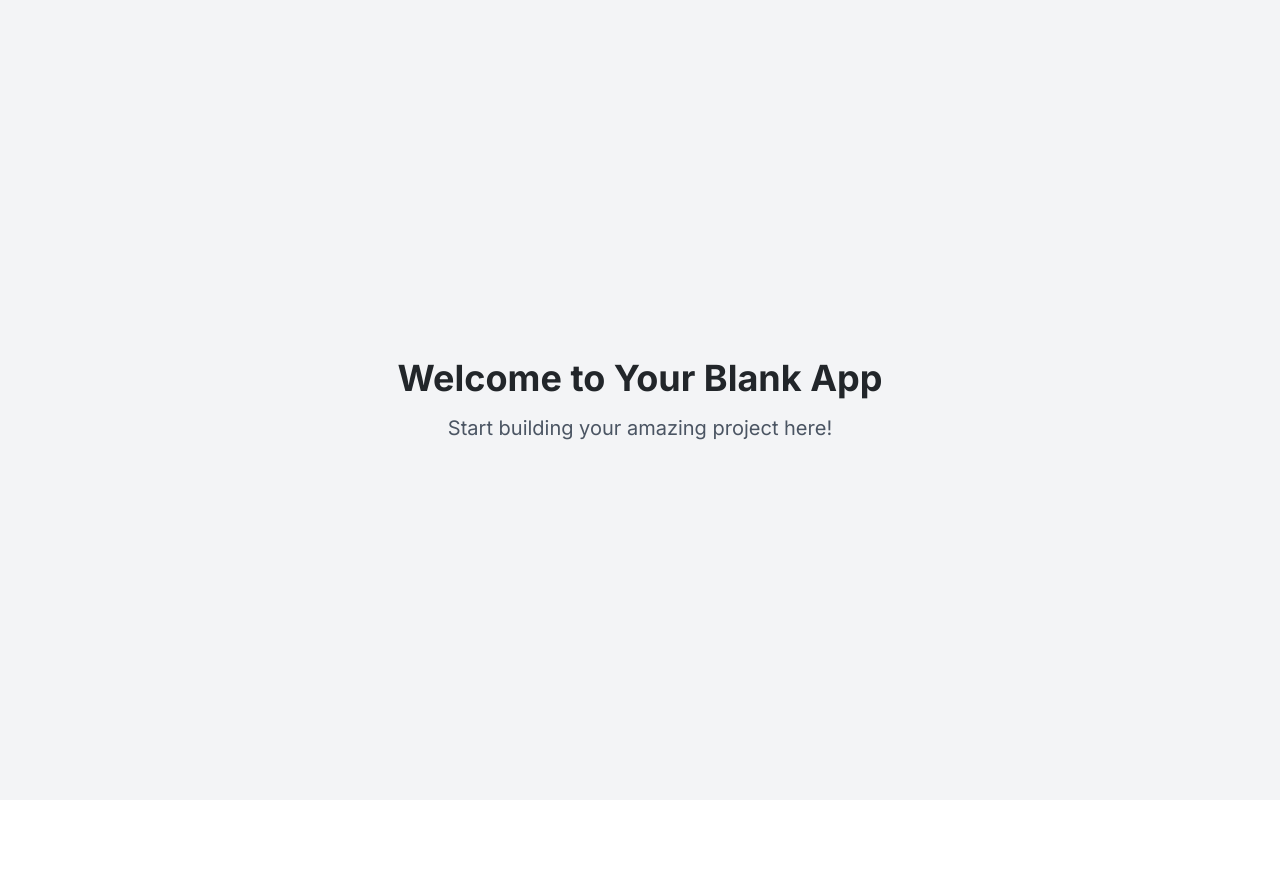
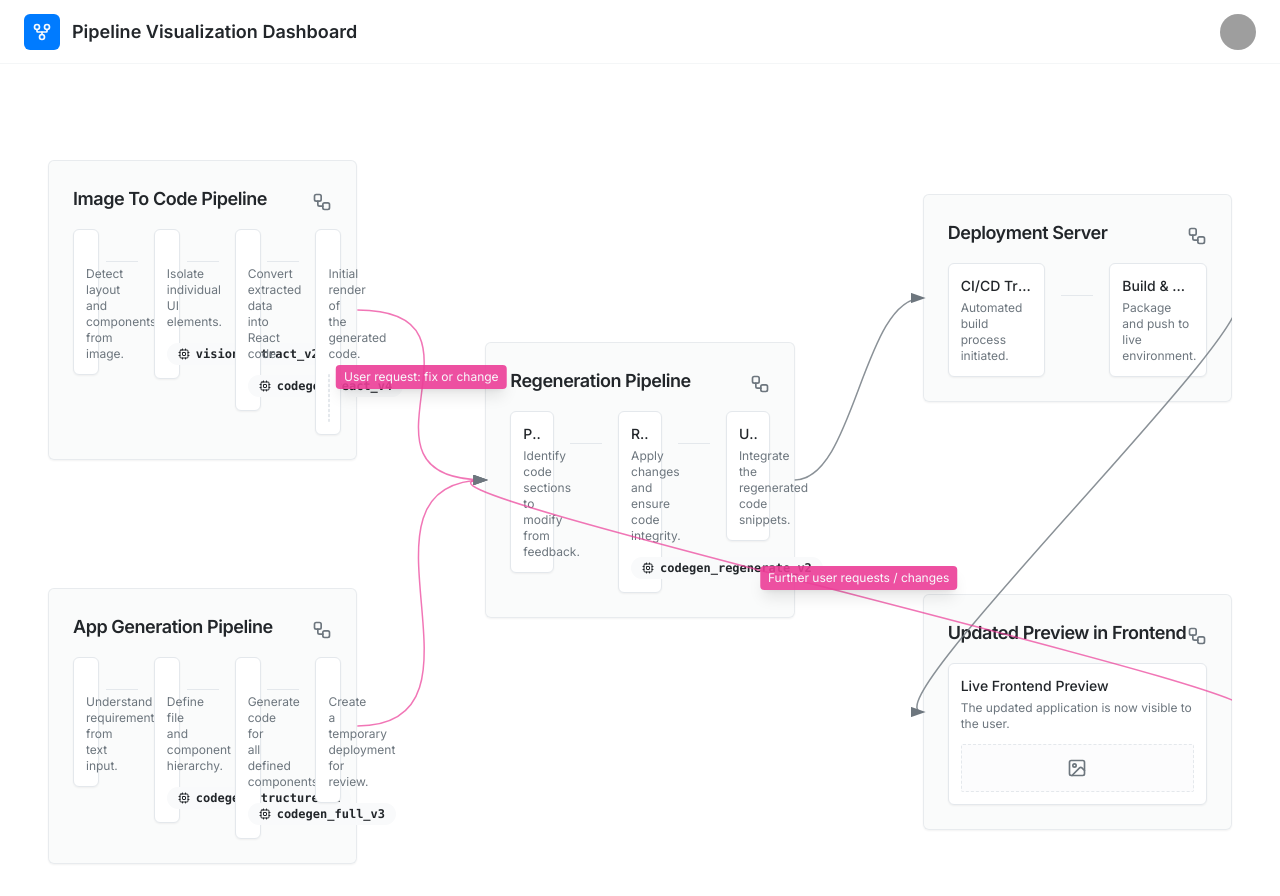
Before and after one commit to SadiqNaizam/mlo-a774-3ad3, a React (Vite) app: page / in a window 1280 px wide. Before the commit the page ends 800 px from the top, so only its background shows below. Built offline with nearby package versions, Linux system fonts and the light colour scheme; grey boxes are pictures that could not be loaded.

Commit message:
Files generated: Index.tsx

```diff
--- a/src/pages/Index.tsx
+++ b/src/pages/Index.tsx
@@ -1,14 +1,146 @@
-// Update this page (the content is just a fallback if you fail to update the page)
+import React, { useRef } from 'react';
+import MainAppLayout from '@/components/layout/MainAppLayout';
+import PipelineCard, { PipelineCardProps } from '@/components/PipelineOverview/PipelineCard';
+import PipelineConnector from '@/components/PipelineOverview/PipelineConnector';
 
-const Index = () => {
+// Type definition for a connector between pipelines
+interface ConnectorData {
+  fromId: string;
+  toId: string;
+  label?: string;
+  variant?: 'default' | 'user-request';
+}
+
+// --- Dummy Data Definitions ---
+
+const pipelineData: readonly PipelineCardProps[] = [
+  {
+    id: 'p1',
+    title: 'Image To Code Pipeline',
+    steps: [
+      { id: 'p1s1', title: 'Analyze Screenshot', description: 'Detect layout and components from image.' },
+      { id: 'p1s2', title: 'Component Extraction', description: 'Isolate individual UI elements.', apiCall: 'vision_extract_v2' },
+      { id: 'p1s3', title: 'Generate JSX', description: 'Convert extracted data into React code.', apiCall: 'codegen_react_v4' },
+      { id: 'p1s4', title: 'Preview in Frontend', description: 'Initial render of the generated code.', hasPreview: true },
+    ],
+  },
+  {
+    id: 'p2',
+    title: 'App Generation Pipeline',
+    steps: [
+      { id: 'p2s1', title: 'Parse User Prompt', description: 'Understand requirements from text input.' },
+      { id: 'p2s2', title: 'Generate App Structure', description: 'Define file and component hierarchy.', apiCall: 'codegen_structure_v1' },
+      { id: 'p2s3', title: 'Write Component Code', description: 'Generate code for all defined components.', apiCall: 'codegen_full_v3' },
+      { id: 'p2s4', title: 'Deploy to Sandbox', description: 'Create a temporary deployment for review.' },
+    ],
+  },
+  {
+    id: 'p3',
+    title: 'Regeneration Pipeline',
+    steps: [
+      { id: 'p3s1', title: 'Parse User Request', description: 'Identify code sections to modify from feedback.' },
+      { id: 'p3s2', title: 'Regeneration Logic', description: 'Apply changes and ensure code integrity.', apiCall: 'codegen_regenerate_v2' },
+      { id: 'p3s3', title: 'Update First-Pass Code', description: 'Integrate the regenerated code snippets.' },
+    ],
+  },
+  {
+    id: 'p4',
+    title: 'Deployment Server',
+    steps: [
+      { id: 'p4s1', title: 'CI/CD Trigger', description: 'Automated build process initiated.' },
+      { id: 'p4s2', title: 'Build & Deploy', description: 'Package and push to live environment.' },
+    ],
+  },
+  {
+    id: 'p5',
+    title: 'Updated Preview in Frontend',
+    steps: [
+      { id: 'p5s1', title: 'Live Frontend Preview', description: 'The updated application is now visible to the user.', hasPreview: true },
+    ],
+  },
+] as const;
+
+const connectorData: readonly ConnectorData[] = [
+  {
+    fromId: 'p1',
+    toId: 'p3',
+    label: 'User request: fix or change',
+    variant: 'user-request',
+  },
+  {
+    fromId: 'p2',
+    toId: 'p3',
+    variant: 'user-request',
+  },
+  {
+    fromId: 'p3',
+    toId: 'p4',
+  },
+  {
+    fromId: 'p4',
+    toId: 'p5',
+  },
+  {
+    fromId: 'p5',
+    toId: 'p3',
+    label: 'Further user requests / changes',
+    variant: 'user-request',
+  },
+] as const;
+
+
+const IndexPage: React.FC = () => {
+  const pipelineContainerRef = useRef<HTMLDivElement>(null);
+
+  // Helper function to find a pipeline card's data by its ID
+  const findCardData = (id: string): PipelineCardProps | undefined => {
+    return pipelineData.find((p) => p.id === id);
+  };
+
+  const p1Data = findCardData('p1');
+  const p2Data = findCardData('p2');
+  const p3Data = findCardData('p3');
+  const p4Data = findCardData('p4');
+  const p5Data = findCardData('p5');
+
   return (
-    <div className="min-h-screen flex items-center justify-center bg-gray-100">
-      <div className="text-center">
-        <h1 className="text-4xl font-bold mb-4">Welcome to Your Blank App</h1>
-        <p className="text-xl text-gray-600">Start building your amazing project here!</p>
+    <MainAppLayout>
+      <div className="container mx-auto px-4 py-8 md:px-8 lg:px-12">
+        <div ref={pipelineContainerRef} className="relative min-h-[90vh] w-full">
+          <div className="grid grid-cols-1 lg:grid-cols-3 gap-x-32 gap-y-16 items-start justify-center">
+            {/* Column 1: Source Pipelines */}
+            <div className="flex flex-col gap-y-32 justify-center h-full pt-16">
+              {p1Data && <PipelineCard {...p1Data} />}
+              {p2Data && <PipelineCard {...p2Data} />}
+            </div>
+
+            {/* Column 2: Regeneration Pipeline */}
+            <div className="flex items-center justify-center h-full min-h-[500px]">
+              {p3Data && <PipelineCard {...p3Data} />}
+            </div>
+
+            {/* Column 3: Deployment & Output */}
+            <div className="flex flex-col gap-y-48 justify-center h-full pt-16">
+              {p4Data && <PipelineCard {...p4Data} />}
+              {p5Data && <PipelineCard {...p5Data} />}
+            </div>
+          </div>
+
+          {/* Render all connectors on top of the grid */}
+          {connectorData.map((connector) => (
+            <PipelineConnector
+              key={`${connector.fromId}-${connector.toId}-${connector.label}`}
+              parentRef={pipelineContainerRef}
+              fromId={connector.fromId}
+              toId={connector.toId}
+              label={connector.label}
+              variant={connector.variant}
+            />
+          ))}
+        </div>
       </div>
-    </div>
+    </MainAppLayout>
   );
 };
 
-export default Index;
+export default IndexPage;
```
